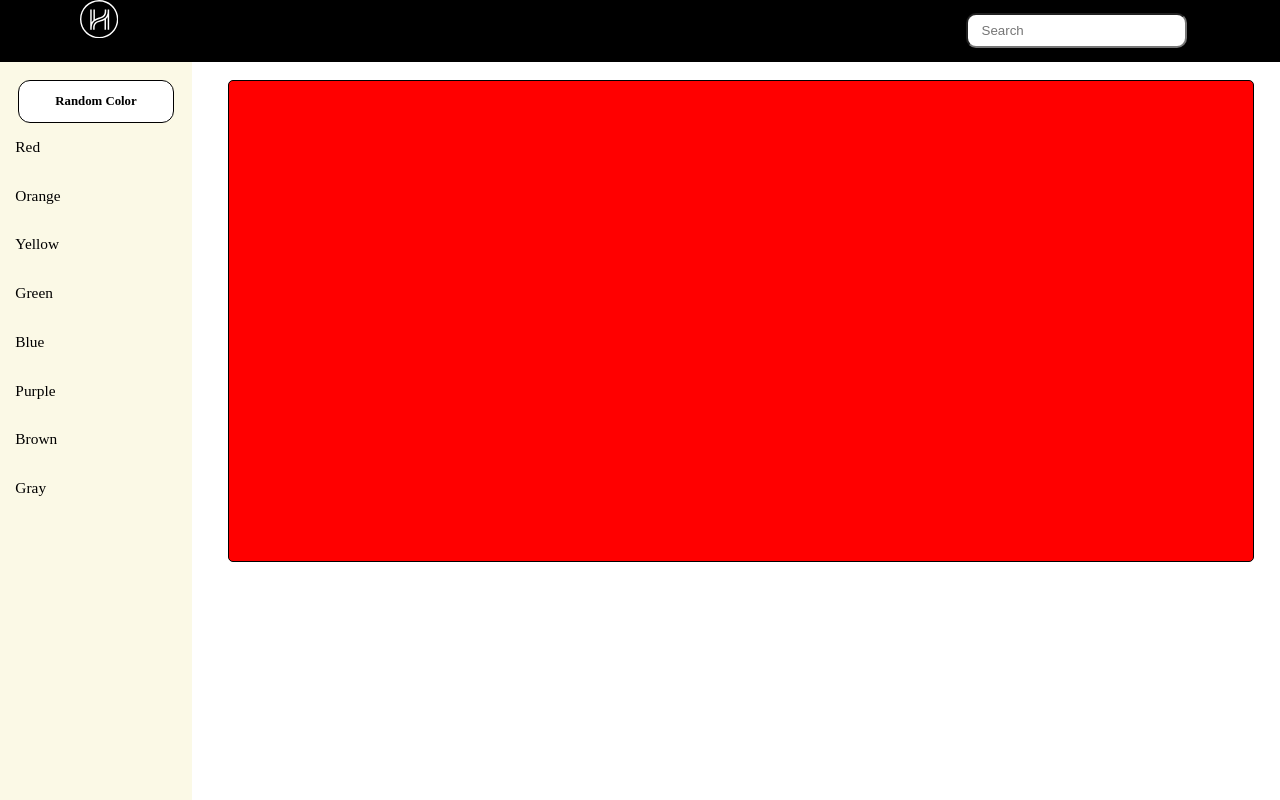
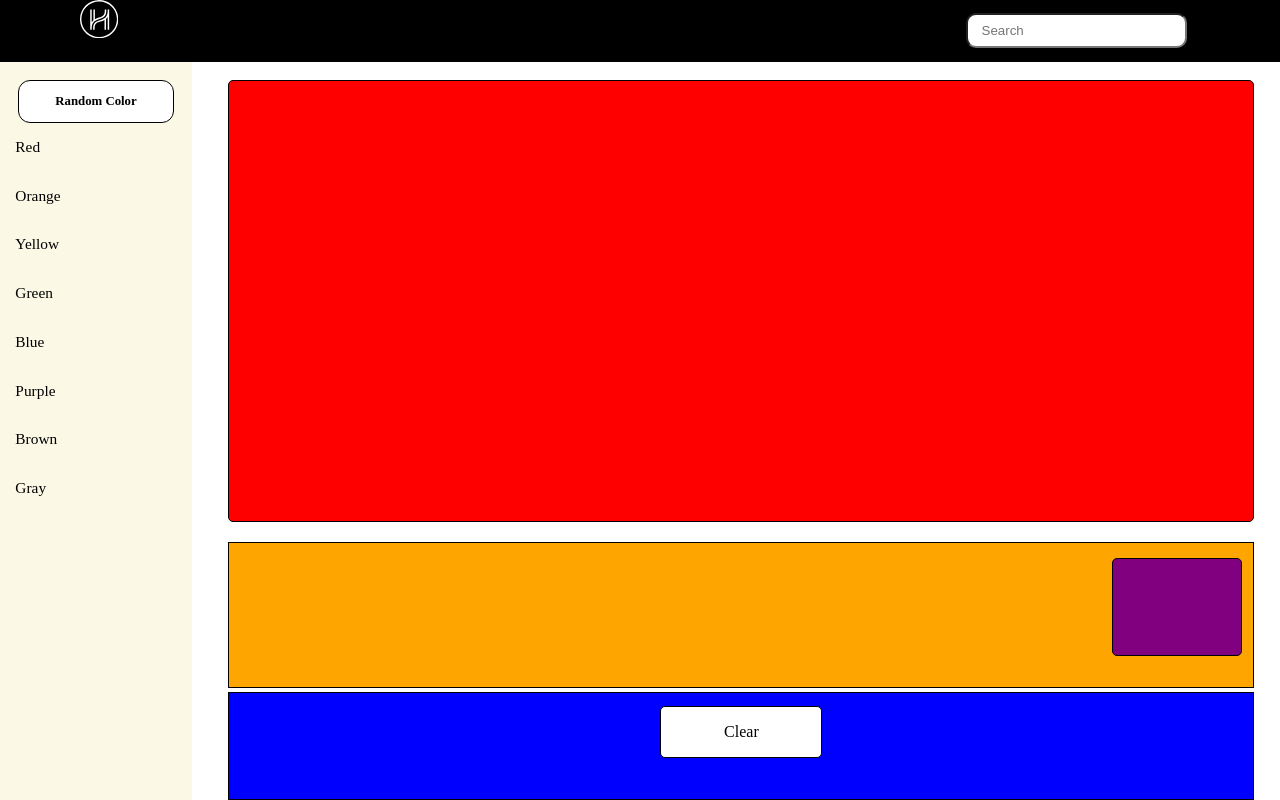
Before and after one commit to jesusemendoza/hh-color-picker, a React (Vite) app: page /home in a window 1280 px wide. Built offline with nearby package versions, Linux system fonts and the light colour scheme.

Commit message:
working on the active color view for the detail view page

```diff
--- a/src/components/detail/_detail.scss
+++ b/src/components/detail/_detail.scss
@@ -1,5 +1,19 @@
 .detail-container {
     position: fixed;
-    border: solid 1px black;
     border-radius: 5px;
 }
+
+.detail-toggle-container {
+    transition-delay: all 0.1s;
+
+    .detail-toggle-button {
+        background: white;
+    }
+    .detail-toggle-button:hover {
+        background: wheat;
+    }
+    .detail-toggle-button:active {
+        background: gray;
+    }
+
+}
--- /dev/null
+++ b/src/components/detail/detail-colors/index.js
@@ -0,0 +1,28 @@
+import React, { Fragment } from 'react';
+import './_detail-colors.scss'
+
+export default class DetailColors extends React.Component {
+    constructor(props){
+        super(props)
+    }
+    render(){
+        let { detailView, handleColorChange } = this.props;
+        return (
+            <Fragment>
+                <div
+                className='detail-color-container'
+                style={{position:'fixed', width:'80%', height: `${detailView?'18%':'0%'}`, background:'orange', right:'2%', bottom:`14%`, border:`${detailView?'1px solid black':'none'}` }
+                }>
+                    <div
+                className='color-container'
+                style={{position:'fixed', width:'10%', height: `${detailView?'12%':'0%'}`,
+                background:'purple', right:'3%', bottom:`18%`,
+                border:`${detailView?'1px solid black':'none'}`,
+                borderRadius:'5px',
+                }
+                } />
+                </div>
+            </Fragment>
+        )
+    }
+}
--- a/src/components/detail/index.js
+++ b/src/components/detail/index.js
@@ -1,5 +1,6 @@
-import React from 'react';
+import React, { Fragment } from 'react';
 import './_detail.scss'
+import DetailColors from './detail-colors';
 
 export default class Detail extends React.Component {
     constructor(props){
@@ -8,14 +9,37 @@ export default class Detail extends React.Component {
     }
 
     render(){
-        let { detailView, activeColor} = this.props;
+        let { detailView, activeColor, detailViewToggle, handleColorChange } = this.props;
         console.log(activeColor)
         return (
-            <div
-            className='detail-container'
-            style={{width:'80%', height: '60%', background:`${activeColor}`, right:'2%', top:'10%' }
-            }>
-            </div>
+            <Fragment>
+                <div
+                className='detail-container'
+                style={{width:'80%', height: `${detailView?'55%':'0%'}`, background:`${activeColor}`, right:'2%', top:`10%`, border:`${detailView?'1px solid black':'none'}` }
+                }>
+                 </div>
+                <div
+                className='detail-toggle-container'
+                onClick={(event)=> detailViewToggle(event)}
+                style={{position: 'fixed', width:'78%', height: `${detailView?'10%':'0'}`,
+                 background:'blue', right:'2%', bottom:`${detailView?'0%':'-5%'}`,
+                 border:`${detailView?'1px solid black':'none'}`,
+                 textAlign: 'center', padding: '1vw'
+                }
+                }>
+                    <div className='detail-toggle-button'
+                    id='clear-detail'
+                    style={{width: '10vw', border: '1px solid black', borderRadius: '5px',
+                    margin: 'auto auto', padding: '0em 1em 0em 1em' }
+                    }>
+                        <p id='clear-text'className='detail-toggle-text'>Clear</p>
+                    </div>
+                </div>
+                <DetailColors
+                    detailView={detailView}
+                    handleColorChange={handleColorChange}
+                />
+            </Fragment>
         )
     }
 }
--- a/src/routes/home/index.js
+++ b/src/routes/home/index.js
@@ -12,13 +12,21 @@ export default class Home extends React.Component {
             activeColor: 'red',
         }
         this.handleColorChange = this.handleColorChange.bind(this);
+        this.detailViewToggle = this.detailViewToggle.bind(this);
     }
 
         handleColorChange(event) {
-
             console.log(event.target)
             const activeColor = event.target.id
             this.setState({activeColor})
+            this.detailViewToggle(event);
+        }
+
+        detailViewToggle(event) {
+            console.log(event.target.class);
+            (event.target.id === 'clear-detail' || event.target.id ==='clear-text')?
+            this.setState({detailView: false})
+            :this.setState({detailView: true});
         }
     render() {
       return(
@@ -28,8 +36,10 @@ export default class Home extends React.Component {
             handleColorChange={this.handleColorChange}
         />
         <Detail
+            handleColorChange={this.handleColorChange}
             activeColor={this.state.activeColor}
             detailView={this.state.detailView}
+            detailViewToggle={this.detailViewToggle}
         />
 	</div>
 
```
Also changed, not shown: src/components/detail/detail-colors/_detail-colors.scss (added).
